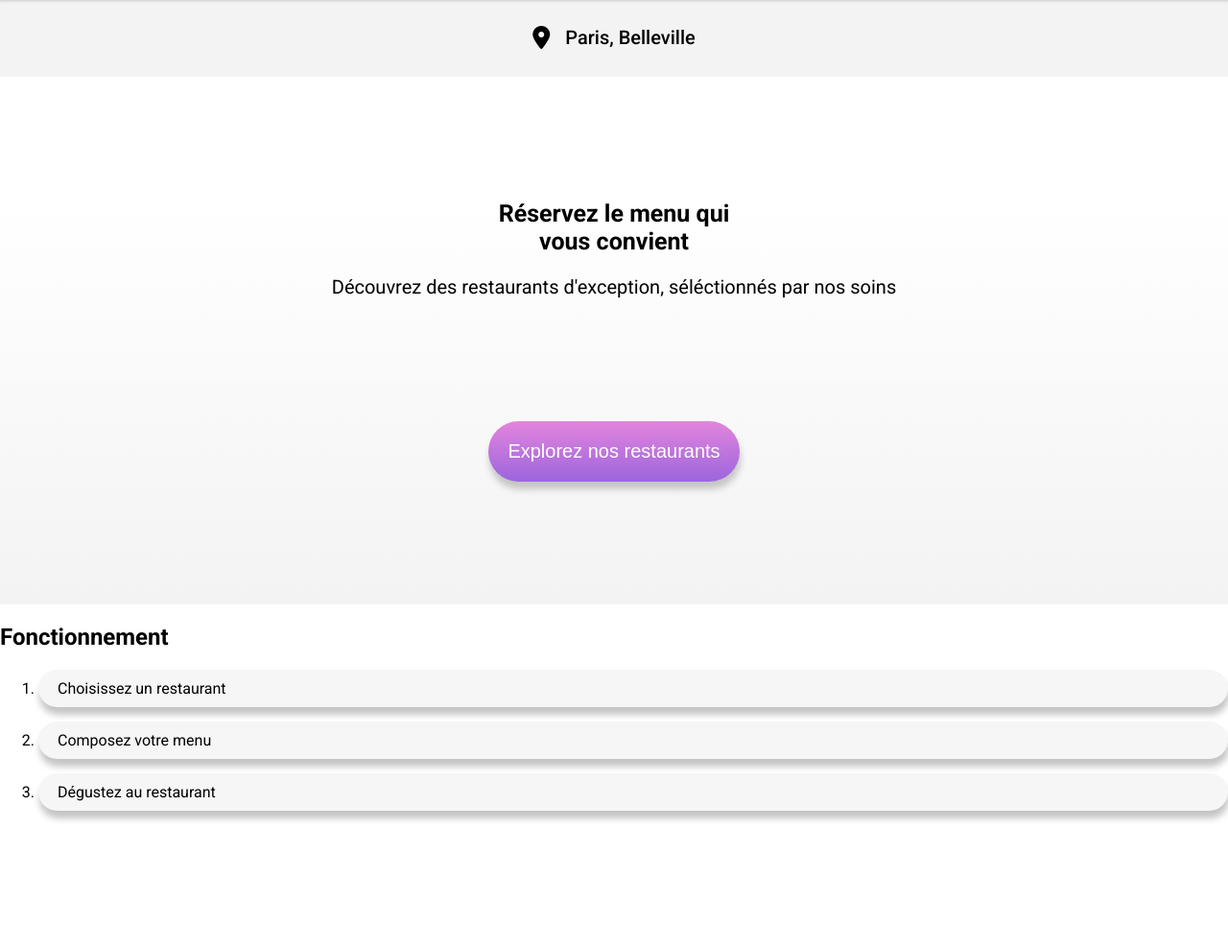
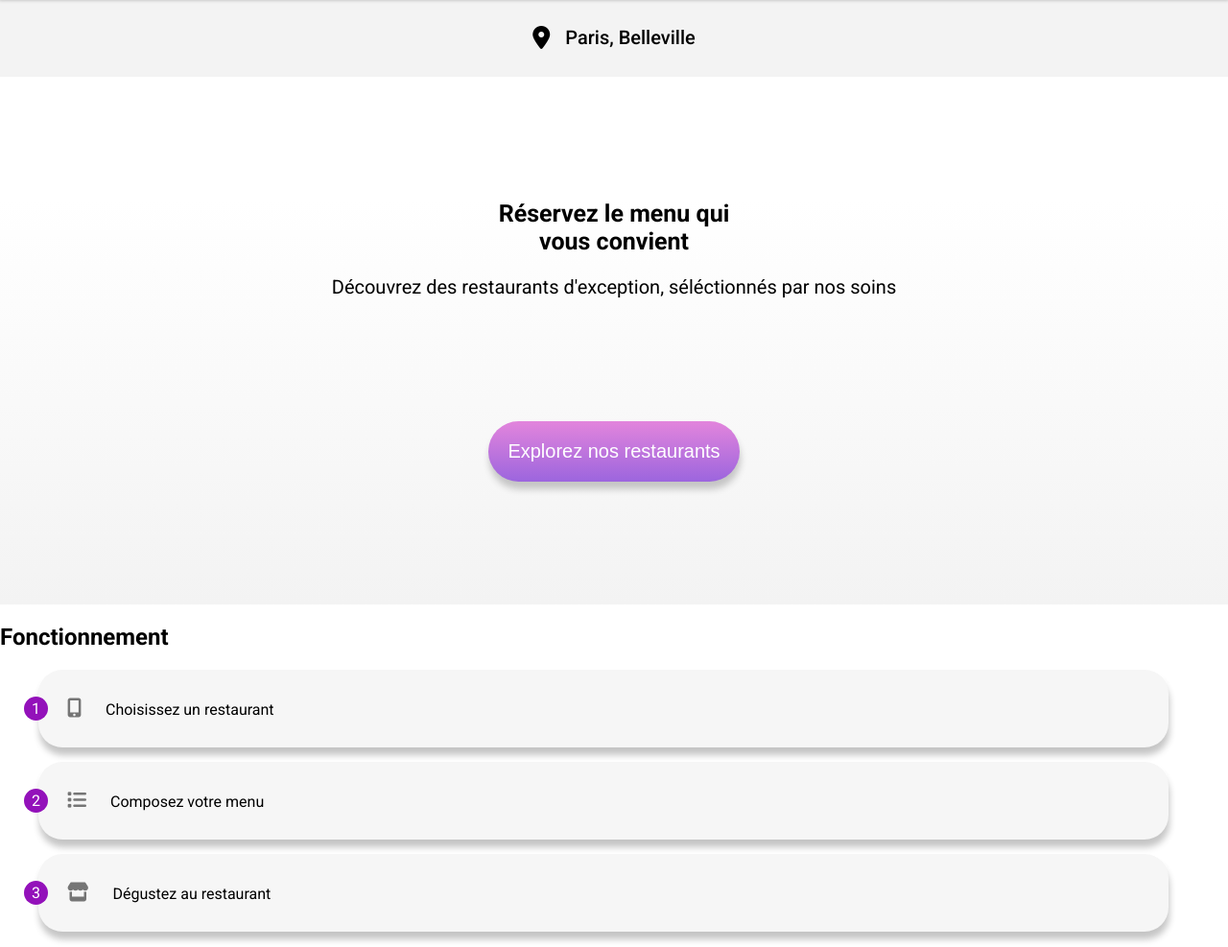
Before and after one commit to Dread92/P3-OhMyFood, a website: page index.html in a window 1280 px wide. Shown: the part 79-1066 px from the top of the page at 96% size. Before the commit the page ends 940 px from the top, so only its background shows below. Drawn offline with Linux system fonts and the light colour scheme; a web font is replaced by a local one.

Commit message:
ul functionning

```diff
--- /dev/null
+++ b/css/sass/mixins/colors.scss
@@ -0,0 +1,2 @@
+$lightgrey:rgb(117, 117, 117);
+$purple:rgb(147, 17, 186);
--- a/index.html
+++ b/index.html
@@ -34,9 +34,9 @@
             <section class="functioning">
                 <h2>Fonctionnement</h2>
                 <ol>
-                    <li>Choisissez un restaurant</li>
-                    <li>Composez votre menu</li>
-                    <li>Dégustez au restaurant</li>
+                    <li><span>1</span><i class="fa-solid fa-mobile-screen-button"></i>Choisissez un restaurant</li>
+                    <li><span>2</span><i class="fa-solid fa-list"></i>Composez votre menu</li>
+                    <li><span>3</span><i class="fa-solid fa-store"></i>Dégustez au restaurant</li>
                 </ol>
             </section>
         </main>
```
Also changed, not shown: css/style.css, 1 other file.
